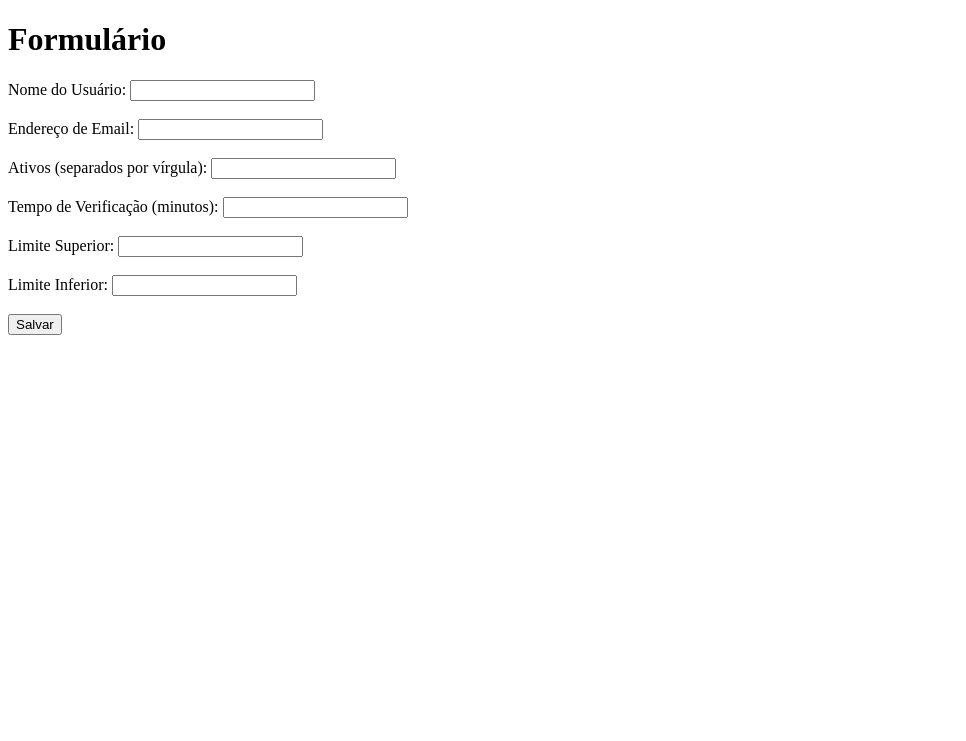
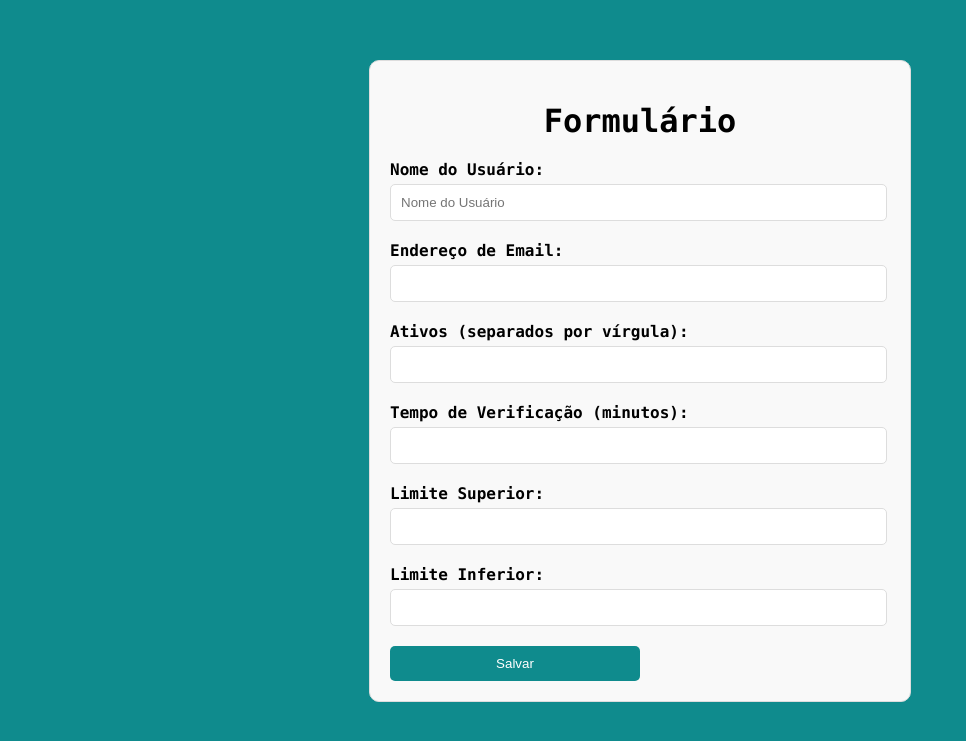
Before and after one commit to Klebaum/Desafio-AT-Python-Django-, a Django app: page /investorapp/indexView/ in a window 1280 px wide. Shown: the top 741 px of the page, without its empty margins (0-966 px from the left). Run offline with Django 4.2, Linux system fonts and the light colour scheme.

Commit message:
AddRemoveAssets+CSS

```diff
--- a/useful2investor/investorapp/static/css/style.css
+++ b/useful2investor/investorapp/static/css/style.css
@@ -1,5 +1,126 @@
-* {
-    background-color: gray;
+body{
+    background-color: #0F8B8D;
+    margin-top: 60px;
+}
+
+.container {
+    font-family: 'Lucida Console', Monaco, monospace;
+    max-width: 500px;
+    margin: auto;
+    padding: 20px;
+    border: 1px solid #ddd;
+    border-radius: 10px;
+    background-color: #f9f9f9;
+}
+
+.conta {
+    font-family: 'Lucida Console', Monaco, monospace;
+    max-width: 1000px;
+    margin: auto;
+    padding: 20px;
+    border: 1px solid #ddd;
+    border-radius: 10px;
+    background-color: #f9f9f9;
+}
+
+.conta2 {
+    font-family: 'Lucida Console', Monaco, monospace;
+    max-width: 500px;
+    margin: auto;
+    padding: 20px;
+    border: 1px solid #ddd;
+    border-radius: 10px;
+    background-color: #f9f9f9;
+}
+
+.tl_assets{
+    width: 100%;
     text-align: center;
-    font-family: 'Gill Sans', 'Gill Sans MT', Calibri, 'Trebuchet MS', sans-serif;
 }
+
+h1 {
+    text-align: center;
+    margin-bottom: 20px;
+}
+
+.form-group {
+    margin-bottom: 20px;
+}
+
+label {
+    display: block;
+    font-weight: bold;
+    margin-bottom: 5px;
+}
+
+input[type=number] {
+    width: 95%;
+    padding: 10px;
+    border: 1px solid #ddd;
+    border-radius: 5px;
+}
+
+input[type=text],
+input[type=email] {
+    width: 95%;
+    padding: 10px;
+    border: 1px solid #ddd;
+    border-radius: 5px;
+}
+
+.btn_asset{
+    display: block;
+    width: 50%;
+    padding: 10px;
+    border: none;
+    border-radius: 5px;
+    background-color: #0F8B8D;
+    color: #fff;
+    cursor: pointer;
+    margin-top: 40px;
+    margin-left: 120px;
+    text-align: center;
+}
+
+.btn1 {
+    display: block;
+    width: 50%;
+    padding: 10px;
+    border: none;
+    border-radius: 5px;
+    background-color: #0F8B8D;
+    color: #fff;
+    cursor: pointer;
+}
+
+.btn2 {
+    font-family: 'Lucida Console', Monaco, monospace;
+    display: block;
+    width: 50%;
+    padding: 10px;
+    border: none;
+    border-radius: 5px;
+    background-color: #0F8B8D;
+    color: #fff;
+    cursor: pointer;
+    margin-left: 240px;
+    text-align: center;
+}
+
+.btn3 {
+    font-family: 'Lucida Console', Monaco, monospace;
+    display: block;
+    width: 50%;
+    padding: 10px;
+    border: none;
+    border-radius: 5px;
+    background-color: #0F8B8D;
+    color: #fff;
+    cursor: pointer;
+    margin-left: 120px;
+    text-align: center;
+}
+
+input[type="submit"]:hover {
+    background-color: #0c7274;
+}
--- a/useful2investor/investorapp/templates/index.html
+++ b/useful2investor/investorapp/templates/index.html
@@ -1,32 +1,48 @@
 <!DOCTYPE html>
 <html>
 <head>
+    {% load static %}
+    <link rel="stylesheet" type="text/css" href="{% static 'css/style.css' %}">
     <title>Formulário</title>
 </head>
 <body>
+    <div class="container">
         <h1>Formulário</h1>
-    <form method="post" action="{% url 'save_values' %}">
+
+        <form method="post" action="{% url 'save_values' %}" class="form">
             {% csrf_token %}
+            <div class="form-group">
                 <label for="name">Nome do Usuário:</label>
-        <input type="text" id="name" name="name" required><br><br>
+                <input type="text" id="name" name="name" required placeholder="Nome do Usuário">
+            </div>
 
+            <div class="form-group">
                 <label for="email">Endereço de Email:</label>
-        <input type="email" id="email" name="email" required><br><br>
+                <input type="email" id="email" name="email" required>
+            </div>
 
+            <div class="form-group">
                 <label for="assets">Ativos (separados por vírgula):</label>
-        <input type="text" id="assets" name="assets" required><br><br>
+                <input type="text" id="assets" name="assets" required>
+            </div>
 
+            <div class="form-group">
                 <label for="verification_time">Tempo de Verificação (minutos):</label>
-        <input type="text" id="verification_time" name="verification_time" required><br><br>
+                <input type="text" id="verification_time" name="verification_time" required>
+            </div>
 
+            <div class="form-group">
                 <label for="superior_limits">Limite Superior:</label>
-        <input type="text" id="superior_limits" name="superior_limits" required><br><br>
+                <input type="text" id="superior_limits" name="superior_limits" required>
+            </div>
 
+            <div class="form-group">
                 <label for="inferior_limits">Limite Inferior:</label>
-        <input type="text" id="inferior_limits" name="inferior_limits" required><br><br>
+                <input type="text" id="inferior_limits" name="inferior_limits" required>
+            </div>
 
-
-        <input type="submit" value="Salvar">
+            <input type="submit" value="Salvar" class="btn1">
         </form>
+    </div>
 </body>
 </html>
--- a/useful2investor/investorapp/urls.py
+++ b/useful2investor/investorapp/urls.py
@@ -3,9 +3,8 @@ from . import views
 
 urlpatterns = [
     path("indexView/", views.save_values, name="save_values"),
-    #path("", views.save_email_assets, name="save_email_assets"),
     path("", views.send_email, name="send_email"),
     path("show_asset_info/<str:email>/", views.show_asset_info, name="show_asset_info"),
-    #path("stock_prices", views.show_values, name="show_values"),
-    #path("stock_price/<str:email>/<str:minutes>/", views.show_stock_prices, name="show_stock_prices"),
+    path('remove_assets/<str:email>/', views.remove_assets, name='remove_assets'),
+    path('add_assets/<str:email>/', views.add_assets, name='add_assets'),
 ]
--- a/useful2investor/investorapp/views.py
+++ b/useful2investor/investorapp/views.py
@@ -1,5 +1,6 @@
 from django.shortcuts import render, redirect
 from django.core.mail import send_mail
+from django.shortcuts import render, redirect
 from django.utils import timezone
 from datetime import datetime, timedelta
 import pandas as pd
@@ -77,7 +78,7 @@ def get_assets_info(email):
 def show_asset_info(request, email):
     asset_info_list = get_assets_info(email)
     send_email(asset_info_list, email)
-    return render(request, 'assets_info.html', {'asset_info_list': asset_info_list})
+    return render(request, 'assets_info.html', {'asset_info_list': asset_info_list, 'email': email})
 
 def send_email(asset_info_list, email):
     email_obj = Email.objects.get(address=email)
@@ -115,3 +116,33 @@ def send_email(asset_info_list, email):
                 # Atualizar o campo updated_at para o tempo atual
                 asset.updated_at = current_time
                 asset.save()
+
+
+def add_assets(request, email):
+    if request.method == 'POST':
+        asset_name = request.POST.get('asset_name')
+        verification_time = int(request.POST.get('verification_time'))
+        superior_limit = float(request.POST.get('superior_limit'))
+        inferior_limit = float(request.POST.get('inferior_limit'))
+
+        user = User.objects.get(email__address=email)
+        Asset.objects.create(name=asset_name.upper() + '.SA', verification_time=verification_time,
+                             superior_limit=superior_limit, inferior_limit=inferior_limit, user=user)
+
+        return redirect('show_asset_info', email=email)
+
+    return render(request, 'add_assets.html')
+
+def remove_assets(request, email):
+    user = User.objects.get(email__address=email)
+    assets = Asset.objects.filter(user=user)
+
+    if request.method == 'POST':
+        assets_to_remove = request.POST.getlist('assets_to_remove')
+
+        for asset_id in assets_to_remove:
+            Asset.objects.filter(id=asset_id).delete()
+
+        return redirect('show_asset_info', email=email)
+
+    return render(request, 'remove_assets.html', {'assets': assets})
--- a/useful2investor/useful2investor/settings.py
+++ b/useful2investor/useful2investor/settings.py
@@ -127,7 +127,7 @@ USE_TZ = True
 # Static files (CSS, JavaScript, Images)
 # https://docs.djangoproject.com/en/4.2/howto/static-files/
 
-STATIC_URL = "static/"
+STATIC_URL = "/static/"
 
 STATICFILES_DIRS = [os.path.join(BASE_DIR, "investorapp/static")]
 
```
Also changed, not shown: useful2investor/investorapp/templates/add_assets.html (added, +29 -0 lines), useful2investor/investorapp/templates/assets_info.html (+21 -8 lines), useful2investor/investorapp/templates/remove_assets.html (added, +25 -0 lines), useful2investor/db.sqlite3. Lines whose indentation alone changed are shown as unchanged.
